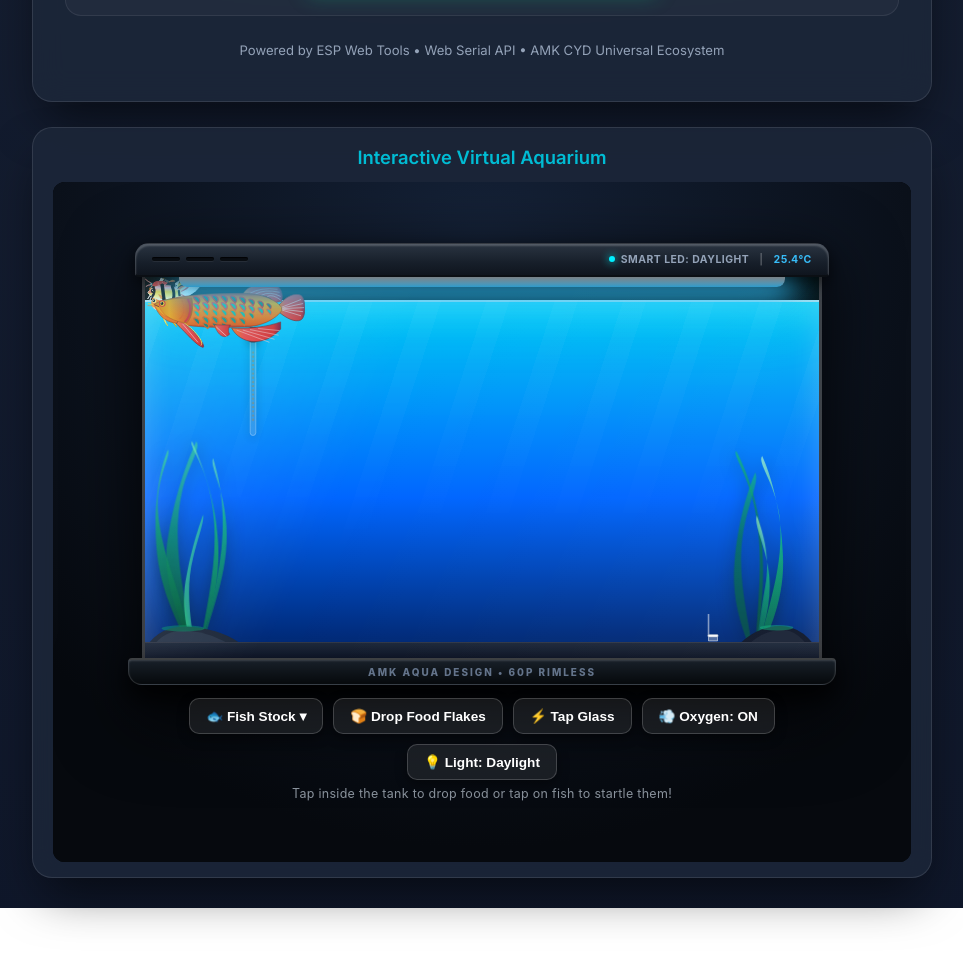
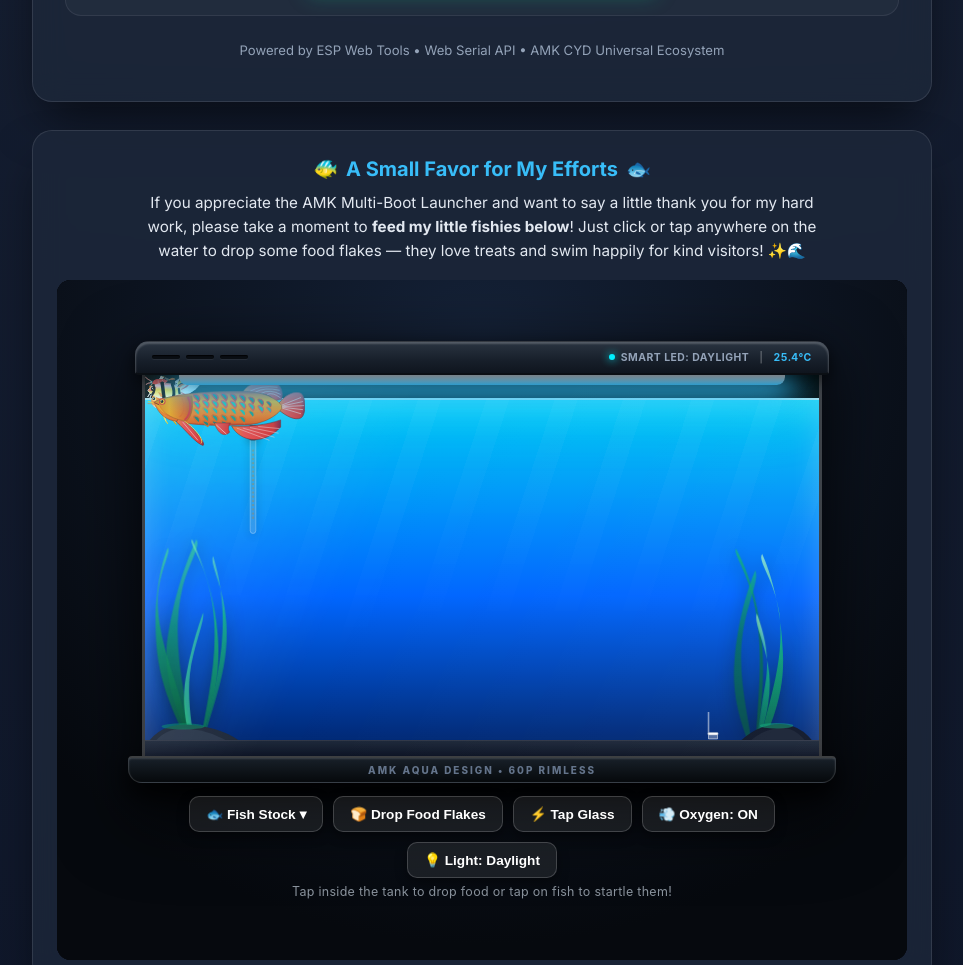
Before and after one commit to AungMoeKhine/amk-launcher-installer, a plain HTML site: page index.html in a window 1280 px wide. Shown: the part 2080-3045 px from the top of the page, without its empty margins (158-1121 px from the left). Before the commit the page ends 2988 px from the top, so only its background shows below. Drawn offline with Linux system fonts and the light colour scheme.

Commit message:
Streamline README and add charming fish feeding note on installer page

```diff
--- a/index.html
+++ b/index.html
@@ -625,10 +625,17 @@
     </div>
   </div> <!-- Closes .container card -->
 
-  <!-- Embedded Wide Horizontal Virtual Aquarium Section (Kept intact for Aung Moe Khine) -->
-  <div style="width: 100%; max-width: 900px; margin-top: 25px; background: rgba(30, 41, 59, 0.75); backdrop-filter: blur(16px); border: 1px solid rgba(255, 255, 255, 0.1); border-radius: 20px; padding: 15px 20px; box-shadow: 0 25px 50px -12px rgba(0, 0, 0, 0.6);">
-    <div class="action-title" style="margin-bottom: 10px; color: #00bcd4; text-align: center; font-size: 1.15rem;">Interactive Virtual Aquarium</div>
-    <iframe src="fishtank.html" scrolling="no" style="width: 100%; height: 680px; border: none; border-radius: 12px; background: #06090e; display: block; overflow: hidden;"></iframe>
+  <!-- Charming Virtual Aquarium Section -->
+  <div style="width: 100%; max-width: 900px; margin-top: 28px; background: rgba(30, 41, 59, 0.75); backdrop-filter: blur(16px); border: 1px solid rgba(255, 255, 255, 0.1); border-radius: 20px; padding: 22px 24px; box-shadow: 0 25px 50px -12px rgba(0, 0, 0, 0.6); text-align: center;">
+    <div style="display: inline-flex; align-items: center; gap: 8px; font-size: 1.25rem; font-weight: 700; color: #38bdf8; margin-bottom: 6px;">
+      <span>🐠</span>
+      <span>A Small Favor for My Efforts</span>
+      <span>🐟</span>
+    </div>
+    <p style="font-size: 0.95rem; color: #e2e8f0; line-height: 1.6; max-width: 680px; margin: 0 auto 16px auto;">
+      If you appreciate the AMK Multi-Boot Launcher and want to say a little thank you for my hard work, please take a moment to <strong>feed my little fishies below</strong>! Just click or tap anywhere on the water to drop some food flakes — they love treats and swim happily for kind visitors! ✨🌊
+    </p>
+    <iframe src="fishtank.html" scrolling="no" style="width: 100%; height: 680px; border: none; border-radius: 14px; background: #06090e; display: block; overflow: hidden; box-shadow: inset 0 0 20px rgba(0,0,0,0.8);"></iframe>
   </div>
   <script>
     function copyTree() {
```
Also changed, not shown: 1 other file.
